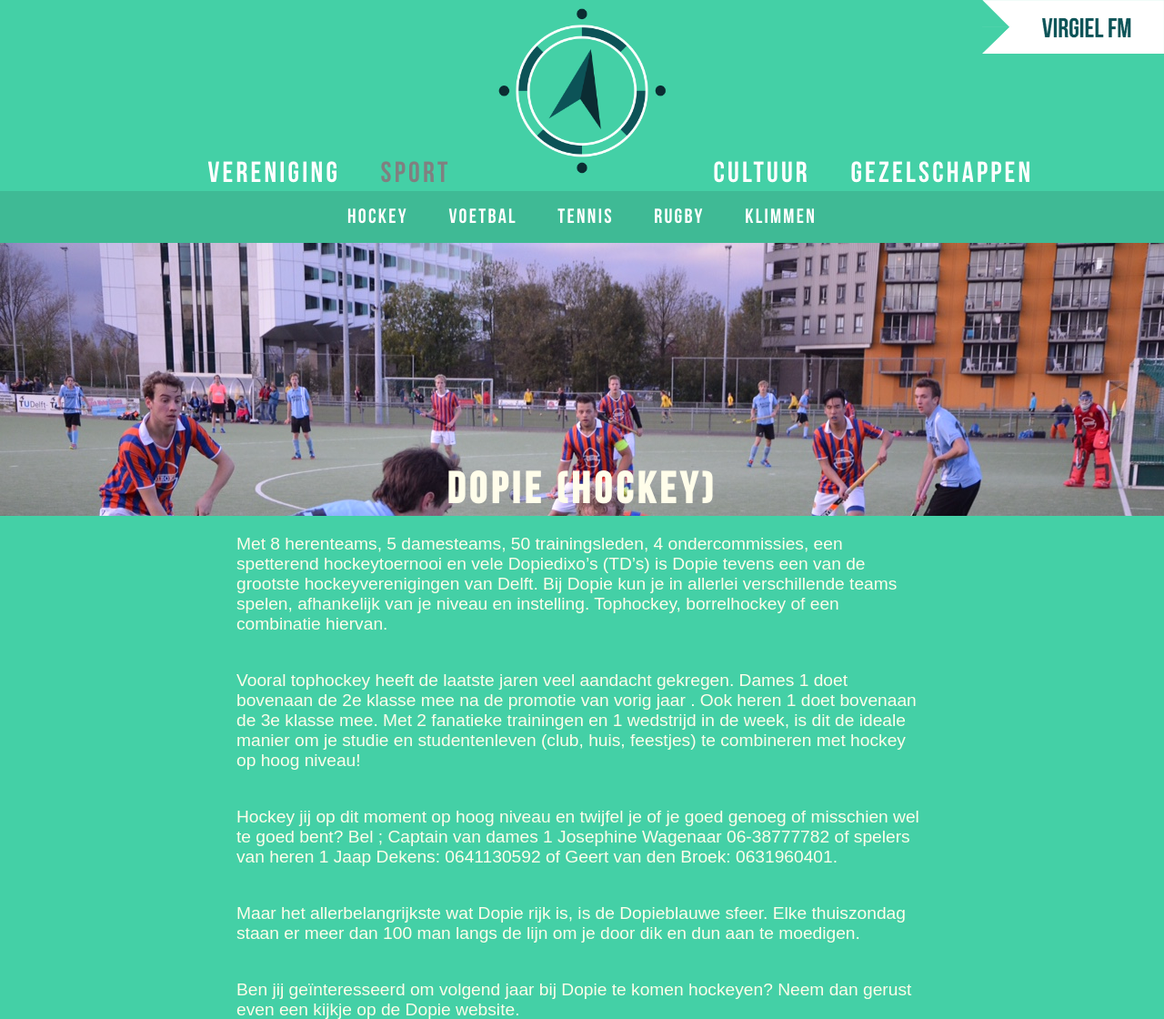
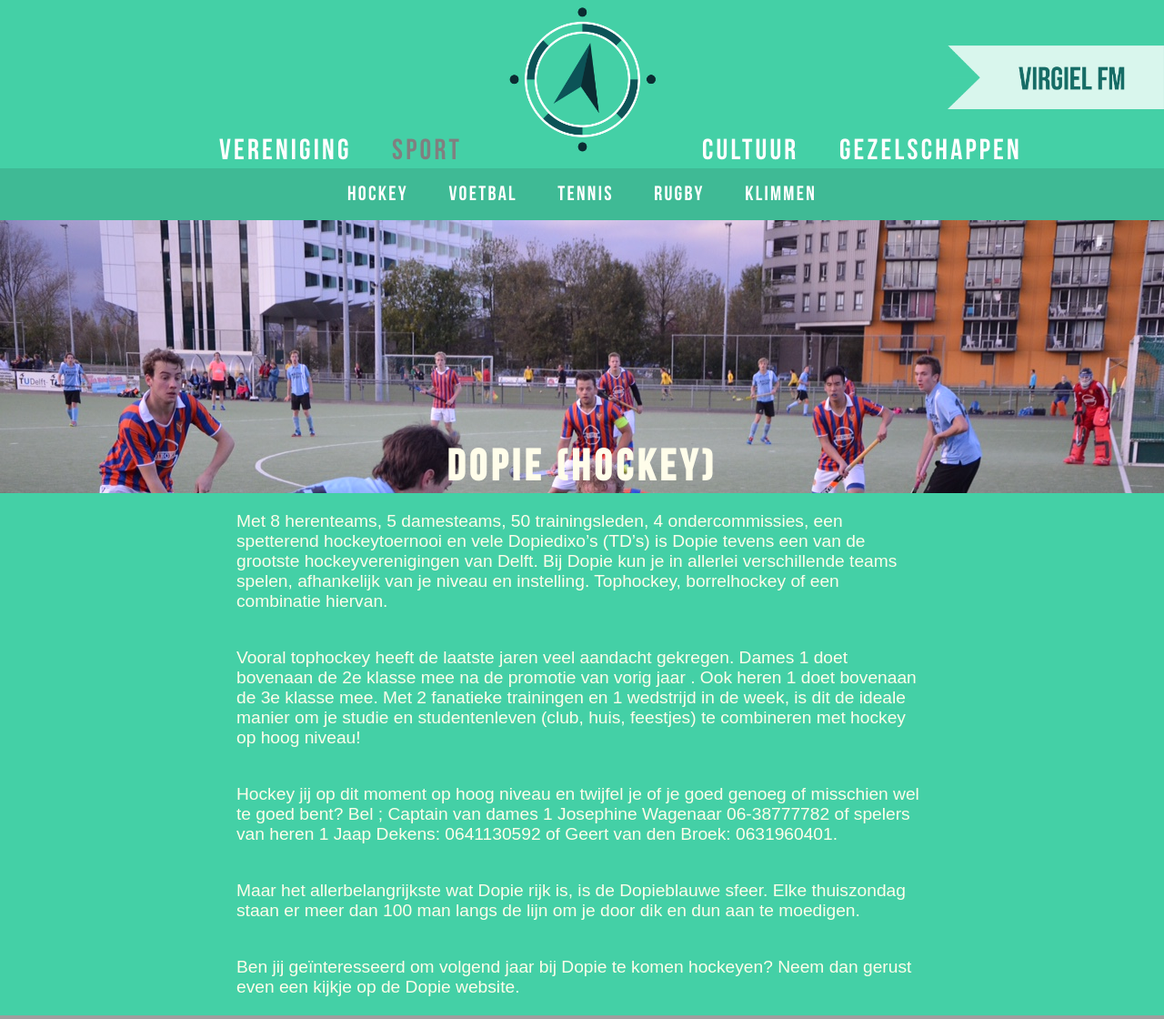
Before and after one commit to pietertolsma/VirgielOWee2017, a plain HTML site: page site/sport.html in a window 1280 px wide. Shown: the top 1120 px of the page at 91% size. Drawn offline with Linux system fonts and the light colour scheme; grey boxes are pictures that could not be loaded.

Commit message:
VirgielFM Over pages fixed

```diff
--- a/site/assets/style/over.sass
+++ b/site/assets/style/over.sass
@@ -128,16 +128,24 @@ body
     padding: 20px
     margin: 0
     color: #fffdea
+
 .virgielfm
   position: fixed
-  top: 0
+  transition: opacity .2s
   right: 0
+  top: 50px
   z-index: 100
-  margin: 0
+  @media screen and (max-width: 800px)
+    top: 0
   img
-    width: 200px
-    z-index: 100
-    height: auto
+    height: 70px
+    width: auto
+    transition: opacity .3s
+    opacity: 0.8
+  img:hover
+    opacity: 0.4
+    cursor: pointer
+
 .footer
   width: 250px
   margin: 0
```
Also changed, not shown: site/assets/style/index.min.css, site/assets/style/over.min.css, site/assets/style/sidePages/westPage.min.css.
